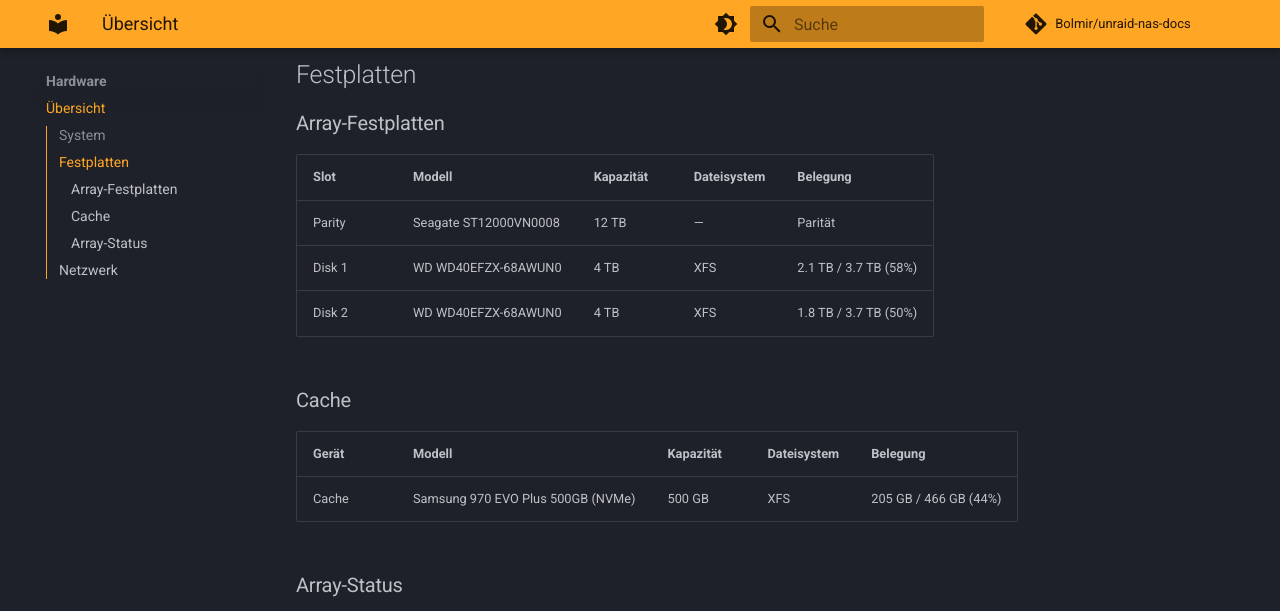
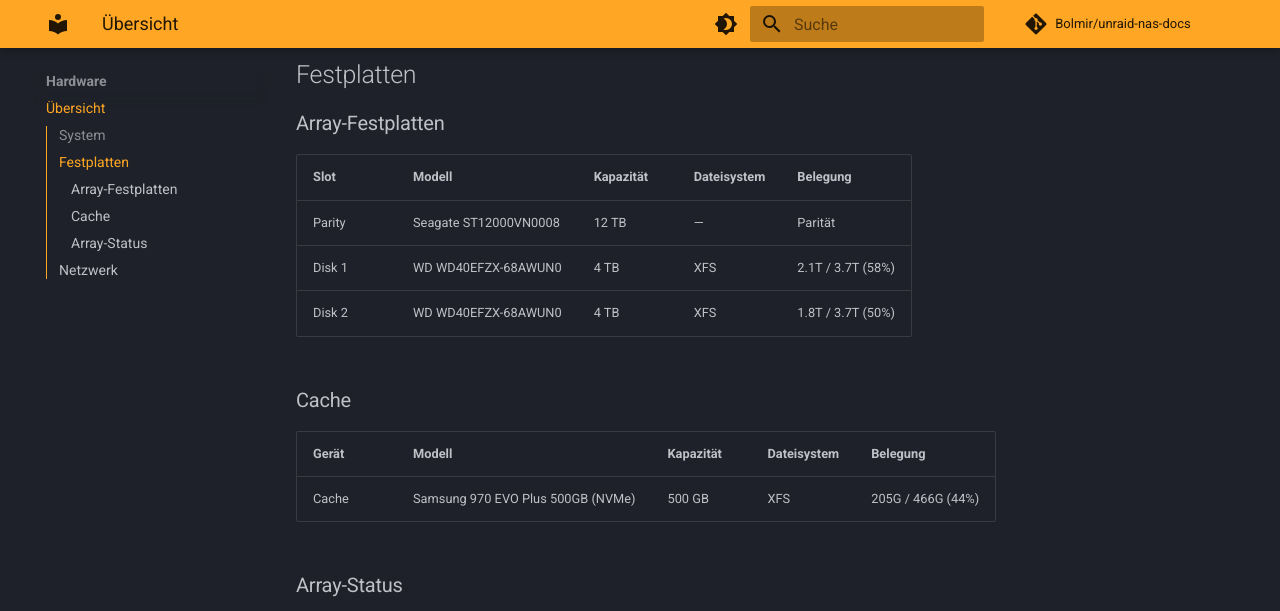
Before and after one commit to Bolmir/unraid-nas-docs, an MkDocs documentation site: the page built from docs/hardware/overview.md, in a window 1280 px wide and 900 px high, scrolled down 662 px. Shown: the top 611 px of the window. Built offline with MkDocs 1.6.1 and Material for MkDocs 9.7.7, drawn with Linux system fonts in a browser that asks for light colours; comment, search, counter and statistics services are not loaded.

Commit message:
Auto-Update 2026-04-17: Disk 58%/50%/44% | Container 30/33 laufend | Unraid 7.2.4

```diff
--- a/docs/hardware/overview.md
+++ b/docs/hardware/overview.md
@@ -20,14 +20,14 @@
 | Slot | Modell | Kapazität | Dateisystem | Belegung |
 |------|--------|-----------|-------------|---------|
 | Parity | Seagate ST12000VN0008 | 12 TB | — | Parität |
-| Disk 1 | WD WD40EFZX-68AWUN0 | 4 TB | XFS | 2.1 TB / 3.7 TB (58%) |
-| Disk 2 | WD WD40EFZX-68AWUN0 | 4 TB | XFS | 1.8 TB / 3.7 TB (50%) |
+| Disk 1 | WD WD40EFZX-68AWUN0 | 4 TB | XFS | 2.1T / 3.7T (58%) |
+| Disk 2 | WD WD40EFZX-68AWUN0 | 4 TB | XFS | 1.8T / 3.7T (50%) |
 
 ### Cache
 
 | Gerät | Modell | Kapazität | Dateisystem | Belegung |
 |-------|--------|-----------|-------------|---------|
-| Cache | Samsung 970 EVO Plus 500GB (NVMe) | 500 GB | XFS | 205 GB / 466 GB (44%) |
+| Cache | Samsung 970 EVO Plus 500GB (NVMe) | 500 GB | XFS | 205G / 466G (44%) |
 
 ### Array-Status
 
```
Also changed, not shown: docs/index.md (+1 -1 lines), docs/services/docker-containers.md (+1 -1 lines), 3 other files.
